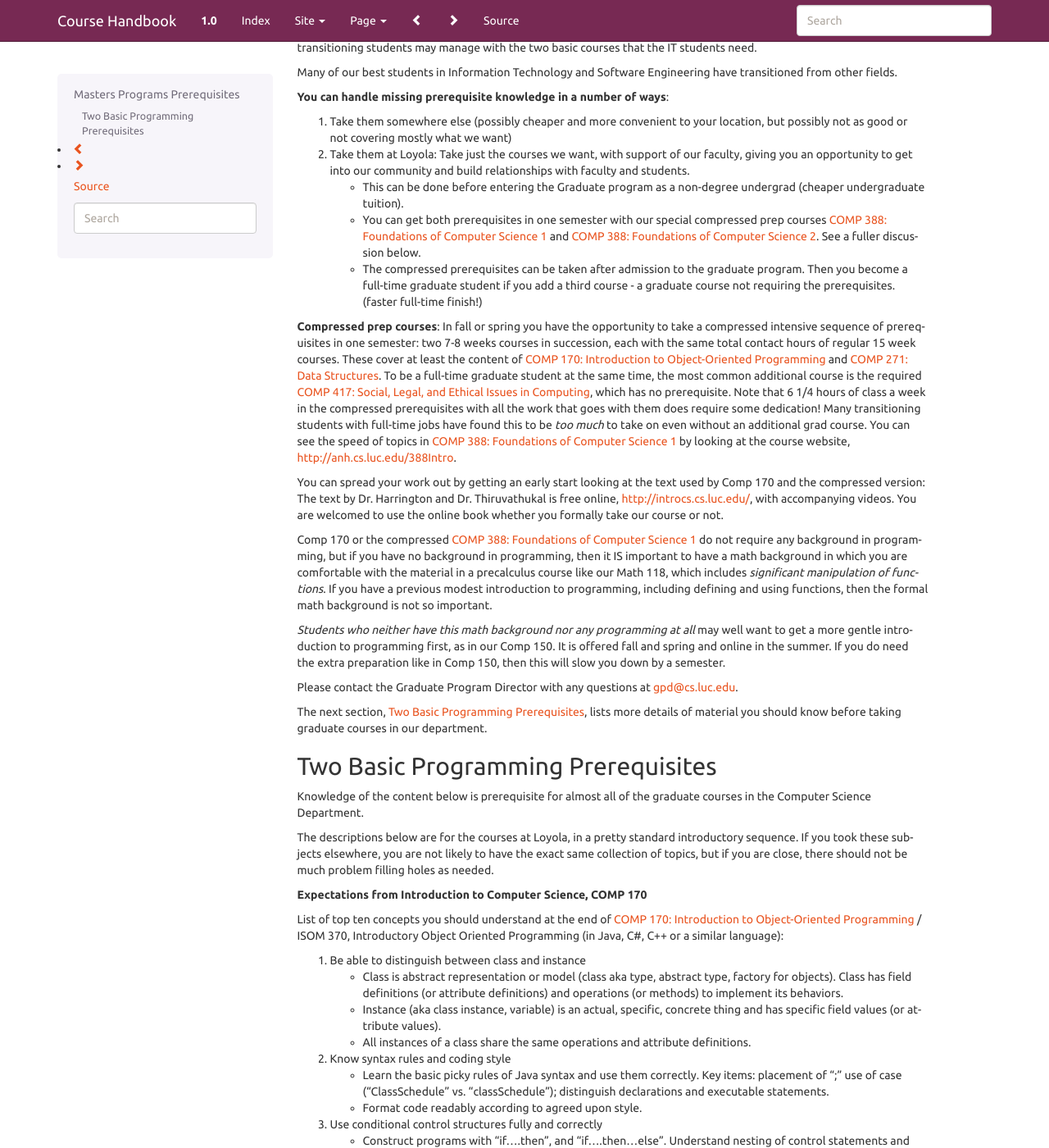
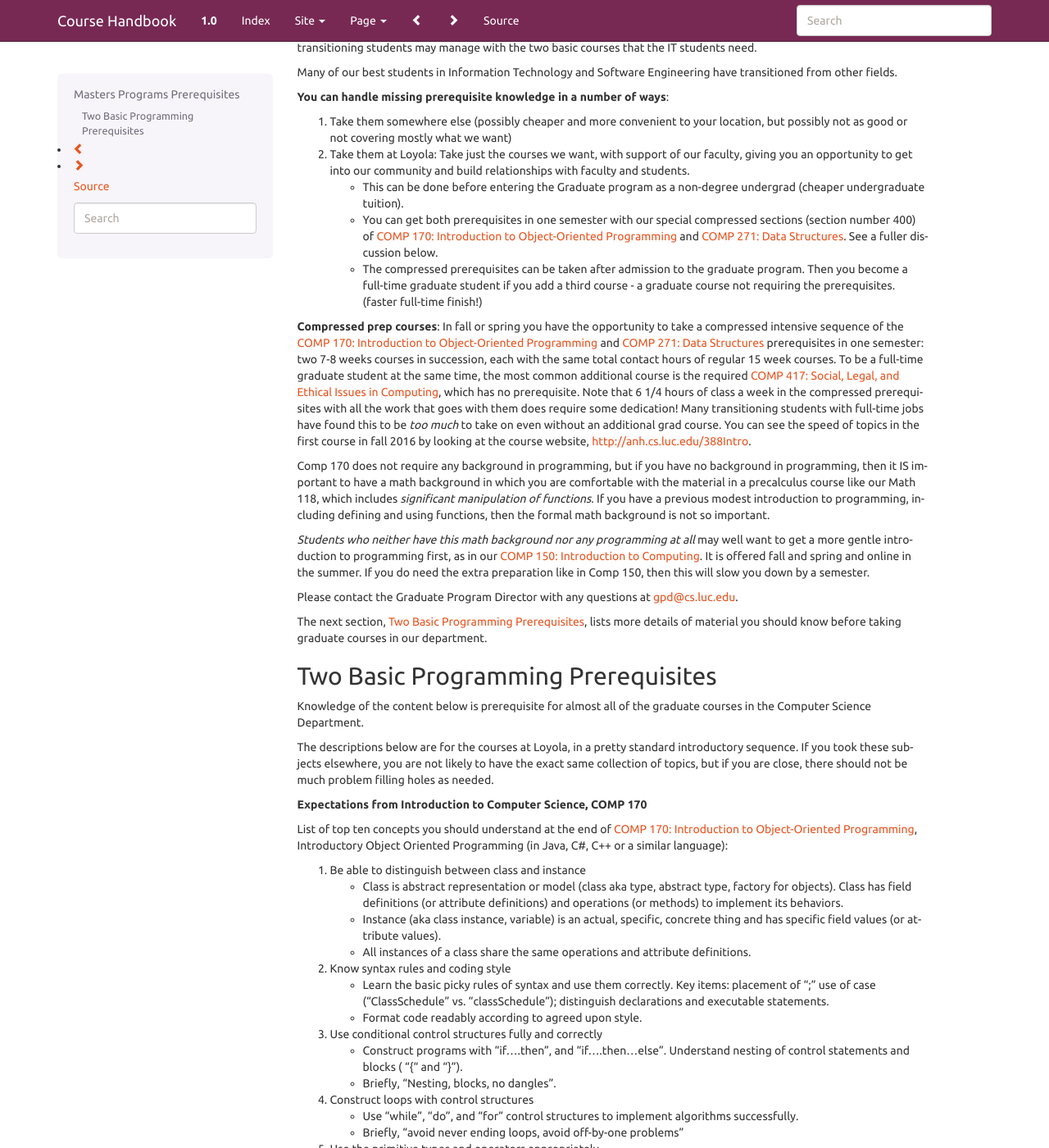
Before and after one commit to kyang5/coursedescriptions, a Sphinx documentation site: the page built from source/masters_prereqs.rst, in a window 1280 px wide and 1400 px high, scrolled down 282 px. Shown: the whole window at 82% size. Built offline with Sphinx 7.4.7, drawn with Linux system fonts in a browser that asks for light colours; some of the changed text lies outside the part shown.

Commit message:
grad prereq section refers to 170, 271, not 388

```diff
--- a/source/masters_prereqs.rst
+++ b/source/masters_prereqs.rst
@@ -40,7 +40,7 @@ have transitioned from other fields.
    * This can be done before entering the Graduate program as a non-degree undergrad
      (cheaper undergraduate tuition).
    * You can get both prerequisites in one semester with our special compressed
-     prep courses :doc:`comp388fcs1` and :doc:`comp388fcs2`.
+     sections (section number 400) of :doc:`comp170` and :doc:`comp271`.
      See a fuller discussion below.
    * The compressed prerequisites can be taken after admission to the
      graduate program.  Then you become a full-time
@@ -51,10 +51,9 @@ have transitioned from other fields.
 
 **Compressed prep courses**:
 In fall or spring you have the opportunity to take a compressed intensive
-sequence of prerequisites in one semester:  two 7-8 weeks courses in succession,
+sequence of the :doc:`comp170` and :doc:`comp271` prerequisites in one semester:
+two 7-8 weeks courses in succession,
 each with the same total contact hours of regular 15 week courses.
-These cover at least the content of
-:doc:`comp170` and :doc:`comp271`.
 To be a full-time graduate student at the same
 time, the most common additional course is  the required :doc:`comp417`,
 which has no prerequisite.
@@ -63,18 +62,20 @@ compressed prerequisites with
 all the work that goes with them does require some dedication!
 Many transitioning students with full-time jobs have found this to be
 *too much* to take on even without an additional grad course.  You can see the
-speed of topics in :doc:`comp388fcs1` by looking at the course website,
+speed of topics in the first course in fall 2016
+by looking at the course website,
 http://anh.cs.luc.edu/388Intro.
 
-You can spread your work out by getting an early start
-looking at the text used by Comp 170
-and the compressed version:
-The text by Dr. Harrington and Dr. Thiruvathukal is free online,
-http://introcs.cs.luc.edu/, with accompanying videos.
-You are welcomed to use the online book
-whether you formally take our course or not.
+.. Andy
+    You can spread your work out by getting an early start
+    looking at the text used by Comp 170
+    and the compressed version:
+    The text by Dr. Harrington and Dr. Thiruvathukal is free online,
+    http://introcs.cs.luc.edu/, with accompanying videos.
+    You are welcomed to use the online book
+    whether you formally take our course or not.
 
-Comp 170 or the compressed :doc:`comp388fcs1` do not require any background
+Comp 170 does not require any background
 in programming, but if you have no background in programming,
 then it IS important to have a math background in which you are comfortable
 with the material in a
@@ -86,7 +87,7 @@ functions, then the formal math background is not so important.
 
 *Students who neither have this math background*
 *nor any programming at all* may well want to get a more gentle introduction to
-programming first, as in our Comp 150.  It is offered fall and spring
+programming first, as in our :doc:`comp150`.  It is offered fall and spring
 and online in the summer. If you do need the extra preparation like in Comp 150,
 then this will slow you down by a semester.
 
@@ -114,7 +115,7 @@ there should not be much problem filling holes as needed.
 
 **Expectations from Introduction to Computer Science, COMP 170**
 
-List of top ten concepts you should understand at the end of :doc:`comp170` / ISOM 370,
+List of top ten concepts you should understand at the end of :doc:`comp170`,
 Introductory Object Oriented Programming (in Java, C#, C++ or a similar
 language):
 
@@ -129,7 +130,7 @@ language):
 
 #. Know syntax rules and coding style
 
-   *   Learn the basic picky rules of Java syntax and use them correctly.
+   *   Learn the basic picky rules of syntax and use them correctly.
        Key items: placement of “;” use of case (“ClassSchedule” vs. “classSchedule”);
        distinguish declarations and executable statements.
    *   Format code readably according to agreed upon style.
@@ -148,7 +149,7 @@ language):
 
 #. Use the primitive types and operators appropriately
 
-   *   Understand the use and limitations of the primitive Java types.
+   *   Understand the use and limitations of the primitive types.
    *   Know the most useful arithmetic, relational, and logical operators
        and use them in expressions, with parentheses when necessary.
 
@@ -183,7 +184,7 @@ language):
 
 #. Understand OO Interfaces
 
-   *   Know how to define and use simple interfaces like List.
+   *   Know how to define and use simple interfaces (example - List in Java).
 
 **Expectations from Data Structures, COMP 271**
 
```
Also changed, not shown: other parts of source/masters_prereqs.rst (+1 -1 lines).
